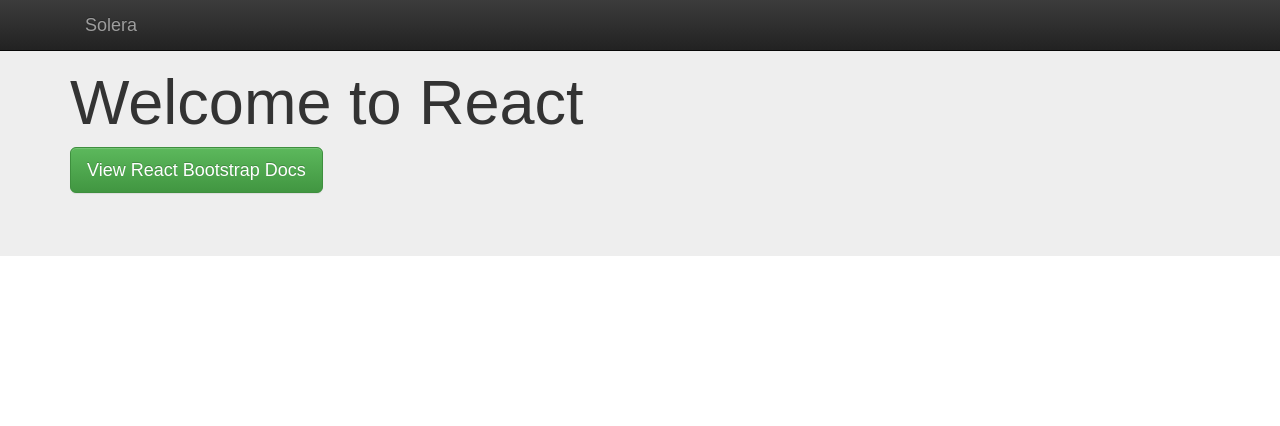
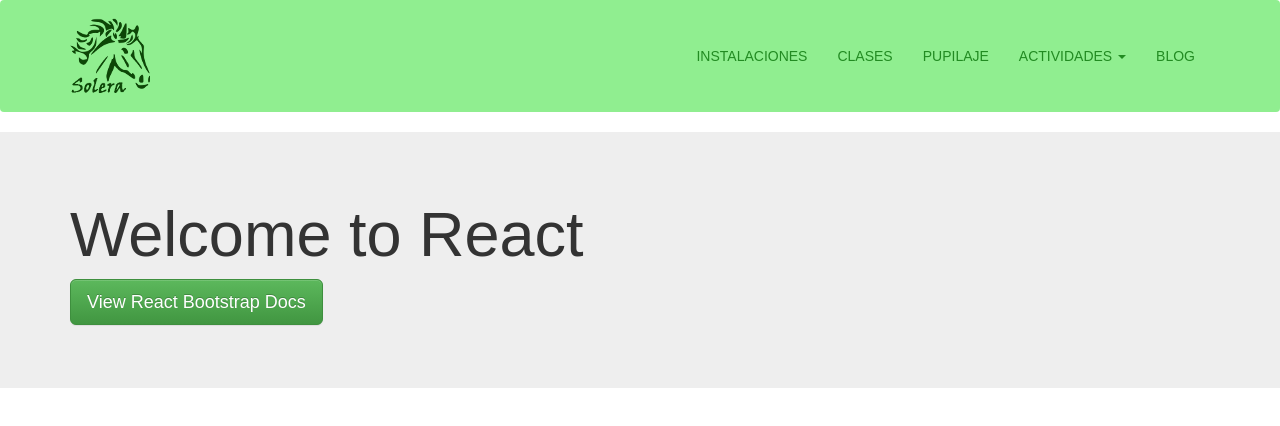
Before and after one commit to teanocrata/solera, a React (Create React App) app: page / in a window 1280 px wide. Shown: the top 426 px of the page. Built offline with nearby package versions, Linux system fonts and the light colour scheme.

Commit message:
Temp Navbar

```diff
--- a/src/App.js
+++ b/src/App.js
@@ -1,21 +1,13 @@
 import React, { Component } from "react";
-import { Grid, Navbar, Jumbotron, Button } from "react-bootstrap";
+import { Grid, Jumbotron, Button } from "react-bootstrap";
 import "./App.css";
+import SNavbar from "./navbar/SNavbar.js";
 
 class App extends Component {
   render() {
     return (
       <div>
-        <Navbar inverse fixedTop>
-          <Grid>
-            <Navbar.Header>
-              <Navbar.Brand>
-                <a href="/">Solera</a>
-              </Navbar.Brand>
-              <Navbar.Toggle />
-            </Navbar.Header>
-          </Grid>
-        </Navbar>
+        <SNavbar />
         <Jumbotron>
           <Grid>
             <h1>Welcome to React</h1>
--- /dev/null
+++ b/src/navbar/SNavbar.css
@@ -0,0 +1,28 @@
+.Nav-logo {
+  height: 100%;
+}
+
+.navbar-header a {
+  height: 100%;
+}
+
+.navbar li{
+  text-transform: uppercase;
+  min-height: 110px;
+  display: flex;
+  align-items: center;
+}
+
+.navbar-inverse {
+  background-image: none;
+  background-color: lightgreen;
+  border-color: transparent;
+}
+
+.navbar-inverse .navbar-nav > li > a {
+    color: forestgreen;
+}
+
+.navbar-inverse .navbar-brand, .navbar-inverse .navbar-nav > li > a {
+    text-shadow: none;
+}
--- /dev/null
+++ b/src/navbar/SNavbar.js
@@ -0,0 +1,69 @@
+import React, { Component } from "react";
+import { Navbar, Nav, NavItem, NavDropdown, MenuItem } from "react-bootstrap";
+import logo from "./solera_logo_80x80_green.png";
+import "./SNavbar.css";
+
+class SNavbar extends Component {
+  render() {
+    return (
+      <Navbar inverse collapseOnSelect>
+        <Navbar.Header>
+          <Navbar.Brand>
+            <a href="/">
+              <img className="Nav-logo" src={logo} alt="Logo" />
+            </a>
+          </Navbar.Brand>
+          <Navbar.Toggle />
+        </Navbar.Header>
+        <Navbar.Collapse>
+          <Nav pullRight>
+            <NavItem
+              eventKey={1}
+              href="https://www.clasesdeequitacionmadrid.com/instalaciones-hipica"
+            >
+              Instalaciones
+            </NavItem>
+            <NavItem
+              eventKey={2}
+              href="https://www.clasesdeequitacionmadrid.com/clases-de-equitacion"
+            >
+              Clases
+            </NavItem>
+            <NavItem
+              eventKey={2}
+              href="https://www.clasesdeequitacionmadrid.com/pupilaje"
+            >
+              Pupilaje
+            </NavItem>
+            <NavDropdown
+              eventKey={3}
+              title="Actividades"
+              id="basic-nav-dropdown"
+            >
+              <MenuItem
+                eventKey={3.1}
+                xlinkHref="https://www.clasesdeequitacionmadrid.com/cumpleanos-con-caballos"
+              >
+                Cumpleaños
+              </MenuItem>
+              <MenuItem
+                eventKey={3.2}
+                xlinkHref="https://www.clasesdeequitacionmadrid.com/cumpleanos-con-caballos"
+              >
+                Campamentos
+              </MenuItem>
+            </NavDropdown>
+            <NavItem
+              eventKey={1}
+              href="https://www.clasesdeequitacionmadrid.com/blog"
+            >
+              Blog
+            </NavItem>
+          </Nav>
+        </Navbar.Collapse>
+      </Navbar>
+    );
+  }
+}
+
+export default SNavbar;
```
Also changed, not shown: src/navbar/solera_logo_80x80_green.png (added), 1 other file (tests, documents, lock files or other folders).
